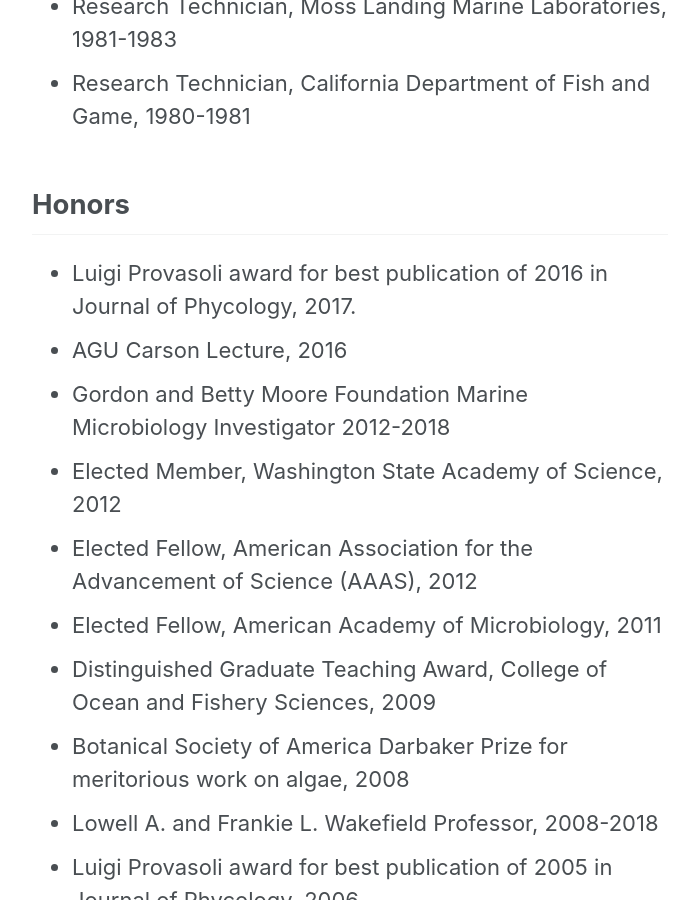
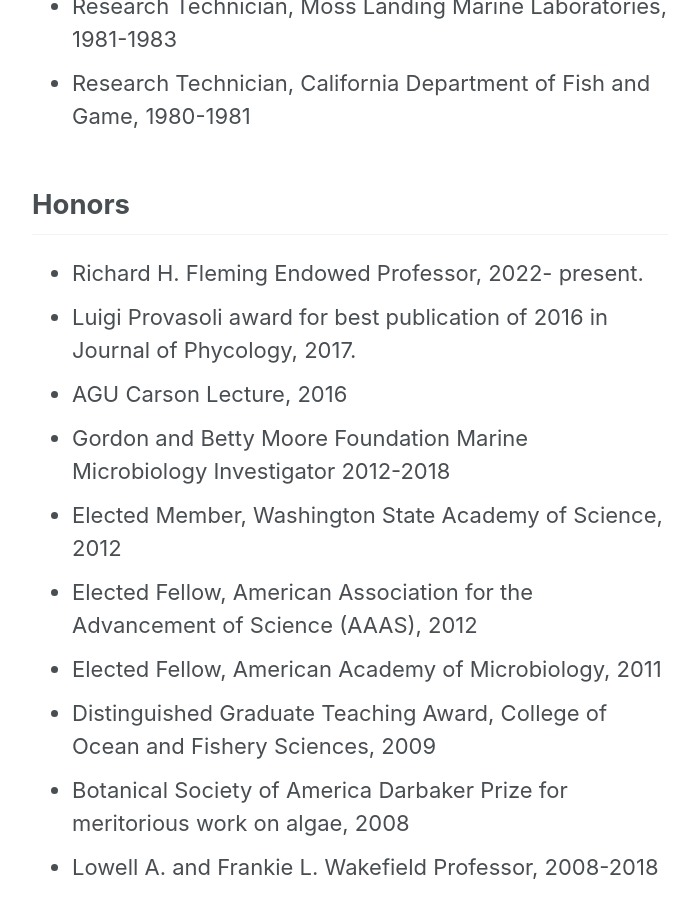
Before and after one commit to armbrustlab/armbrustlab.github.io, a Jekyll site: the page built from collections/_people/armbrust.md, in a window 1280 px wide and 900 px high, scrolled down 2317 px. Shown: the whole window, without its empty margins (290-989 px from the left). Built offline with Jekyll 4.4.1, drawn with Linux system fonts in a browser that asks for light colours; nearby versions of some CDN libraries.

Commit message:
Update armbrust.md

```diff
--- a/collections/_people/armbrust.md
+++ b/collections/_people/armbrust.md
@@ -23,6 +23,7 @@
 * Research Technician, California Department of Fish and Game, 1980-1981
 
 ## Honors
+* Richard H. Fleming Endowed Professor, 2022- present.
 * Luigi Provasoli award for best publication of 2016 in Journal of Phycology, 2017.
 * AGU Carson Lecture, 2016
 * Gordon and Betty Moore Foundation Marine Microbiology Investigator 2012-2018
```
